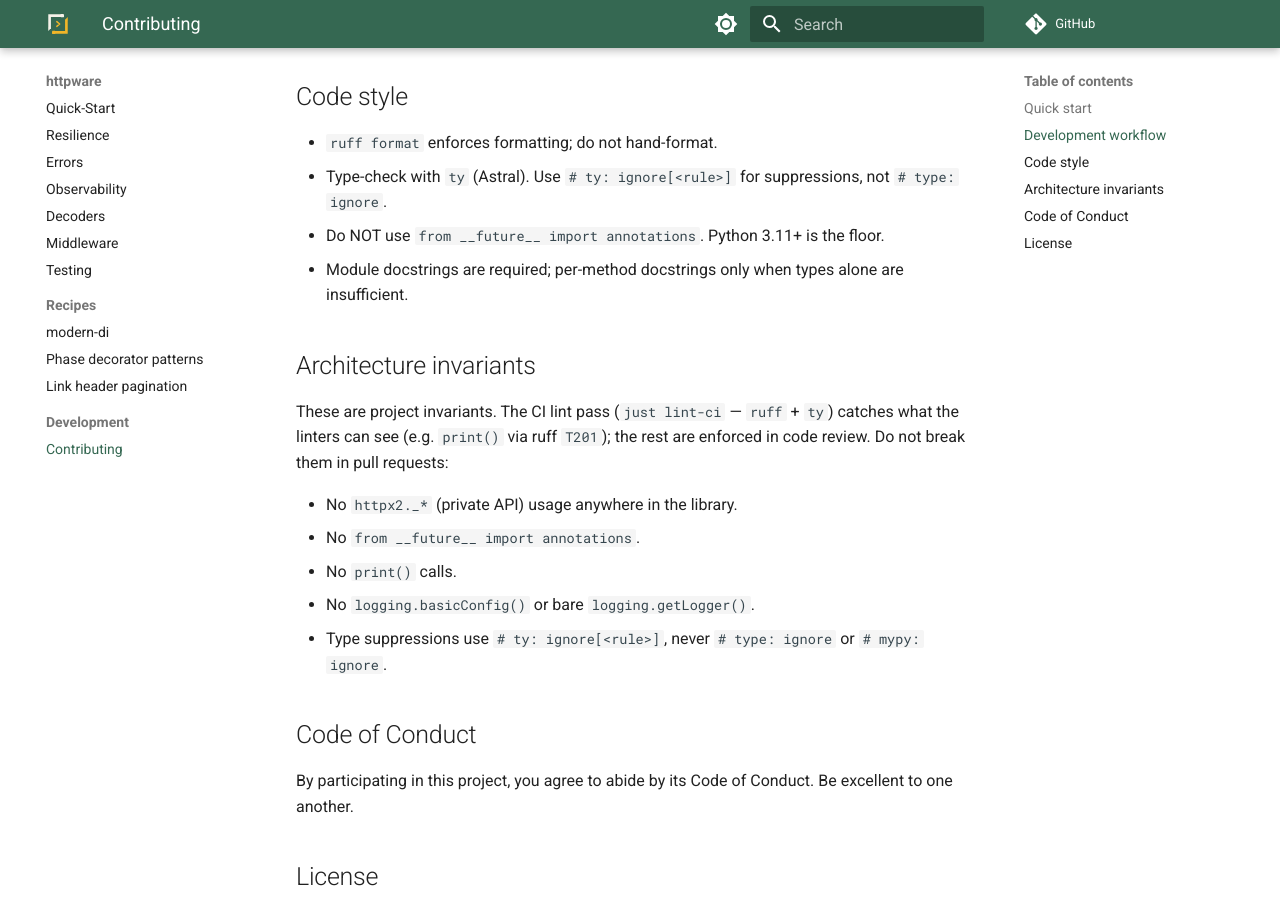
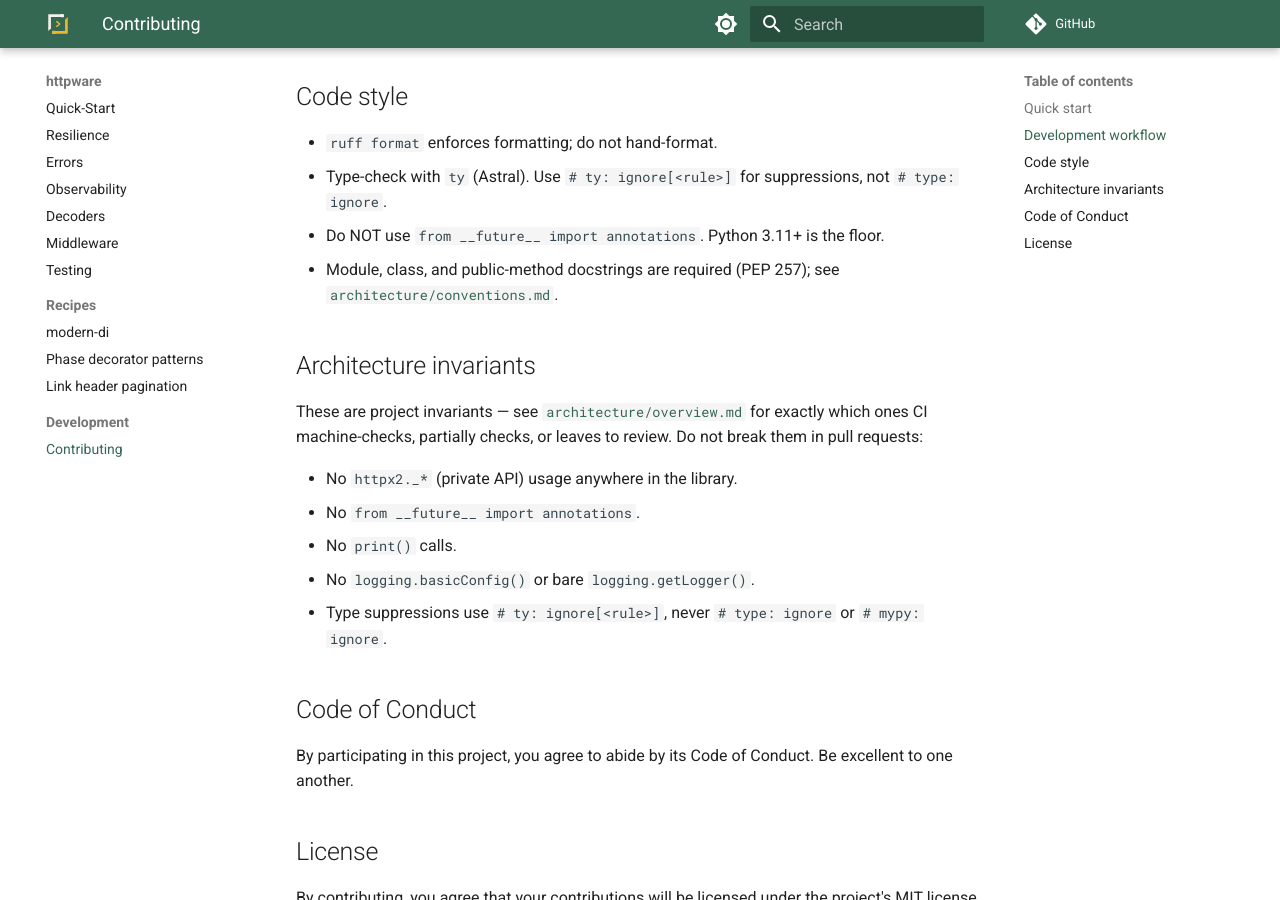
Before and after one commit to modern-python/httpware, an MkDocs documentation site: the page built from docs/dev/contributing.md, in a window 1280 px wide and 900 px high, scrolled down 752 px. Built offline with MkDocs 1.6.1 and Material for MkDocs 9.7.7, drawn with Linux system fonts in a browser that asks for light colours; comment, search, counter and statistics services are not loaded.

Commit message:
docs: resolve contributing.md docstring/CI-enforcement wording (#104)
contributing.md contradicted conventions.md on whether public-method
docstrings are unconditionally required, and understated what CI
machine-checks vs. overview.md's finer breakdown. Per maintainer
ruling: docstring requirement is unconditional, and both sections now
link to their truth-home files instead of restating them.

```diff
--- a/docs/dev/contributing.md
+++ b/docs/dev/contributing.md
@@ -25,13 +25,15 @@ just test           # pytest with coverage
 - `ruff format` enforces formatting; do not hand-format.
 - Type-check with `ty` (Astral). Use `# ty: ignore[<rule>]` for suppressions, not `# type: ignore`.
 - Do NOT use `from __future__ import annotations`. Python 3.11+ is the floor.
-- Module docstrings are required; per-method docstrings only when types alone are insufficient.
+- Module, class, and public-method docstrings are required (PEP 257); see
+  [`architecture/conventions.md`](https://github.com/modern-python/httpware/blob/main/architecture/conventions.md).
 
 ## Architecture invariants
 
-These are project invariants. The CI lint pass (`just lint-ci` — `ruff` + `ty`)
-catches what the linters can see (e.g. `print()` via ruff `T201`); the rest are
-enforced in code review. Do not break them in pull requests:
+These are project invariants — see
+[`architecture/overview.md`](https://github.com/modern-python/httpware/blob/main/architecture/overview.md) for exactly which
+ones CI machine-checks, partially checks, or leaves to review. Do not break
+them in pull requests:
 
 - No `httpx2._*` (private API) usage anywhere in the library.
 - No `from __future__ import annotations`.
```
Also changed, not shown: planning/audits/2026-07-13-docs-comments-audit.md (+5 -5 lines), planning/changes/2026-07-13.08-contributing-docstring-ci-wording.md (added, +41 -0 lines).
